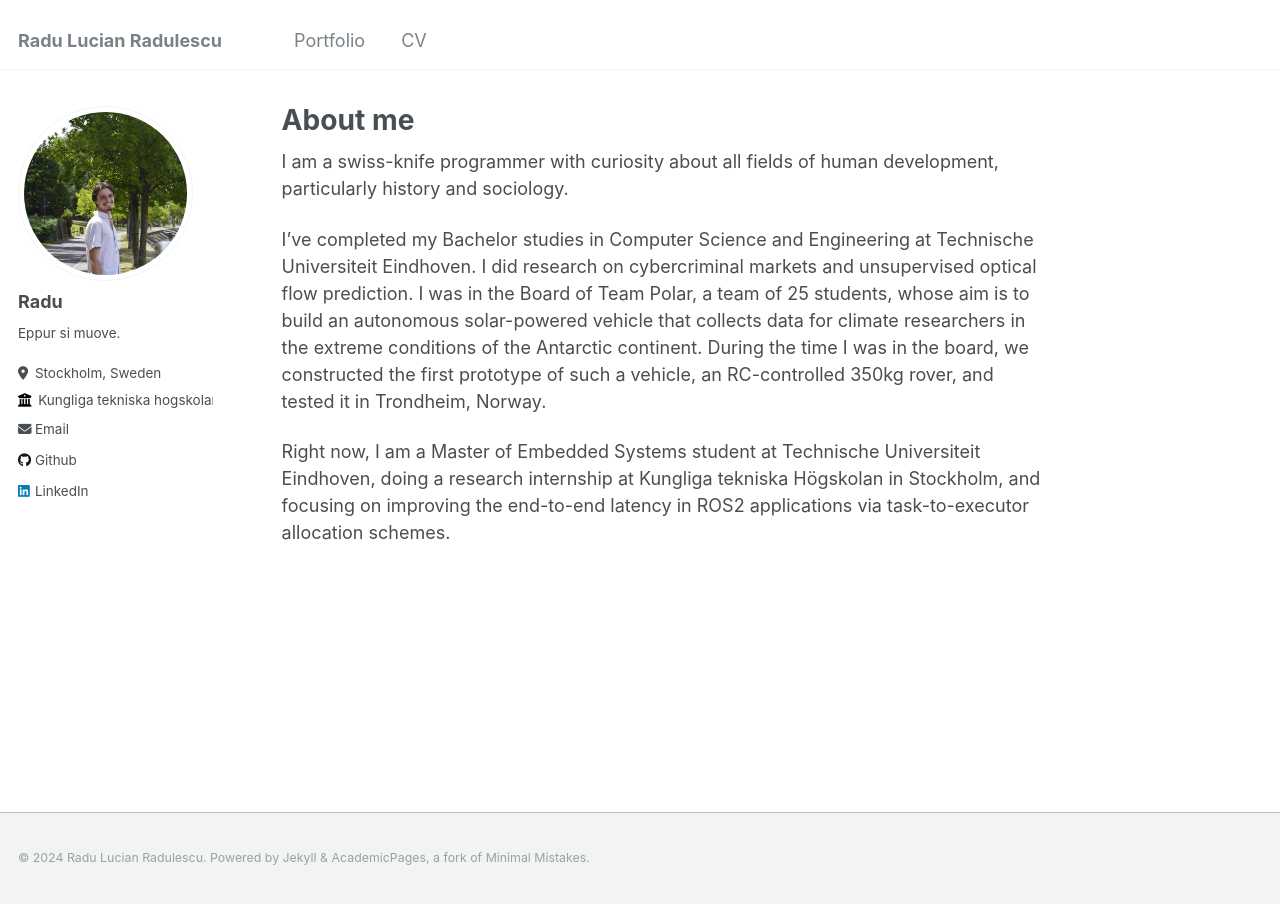
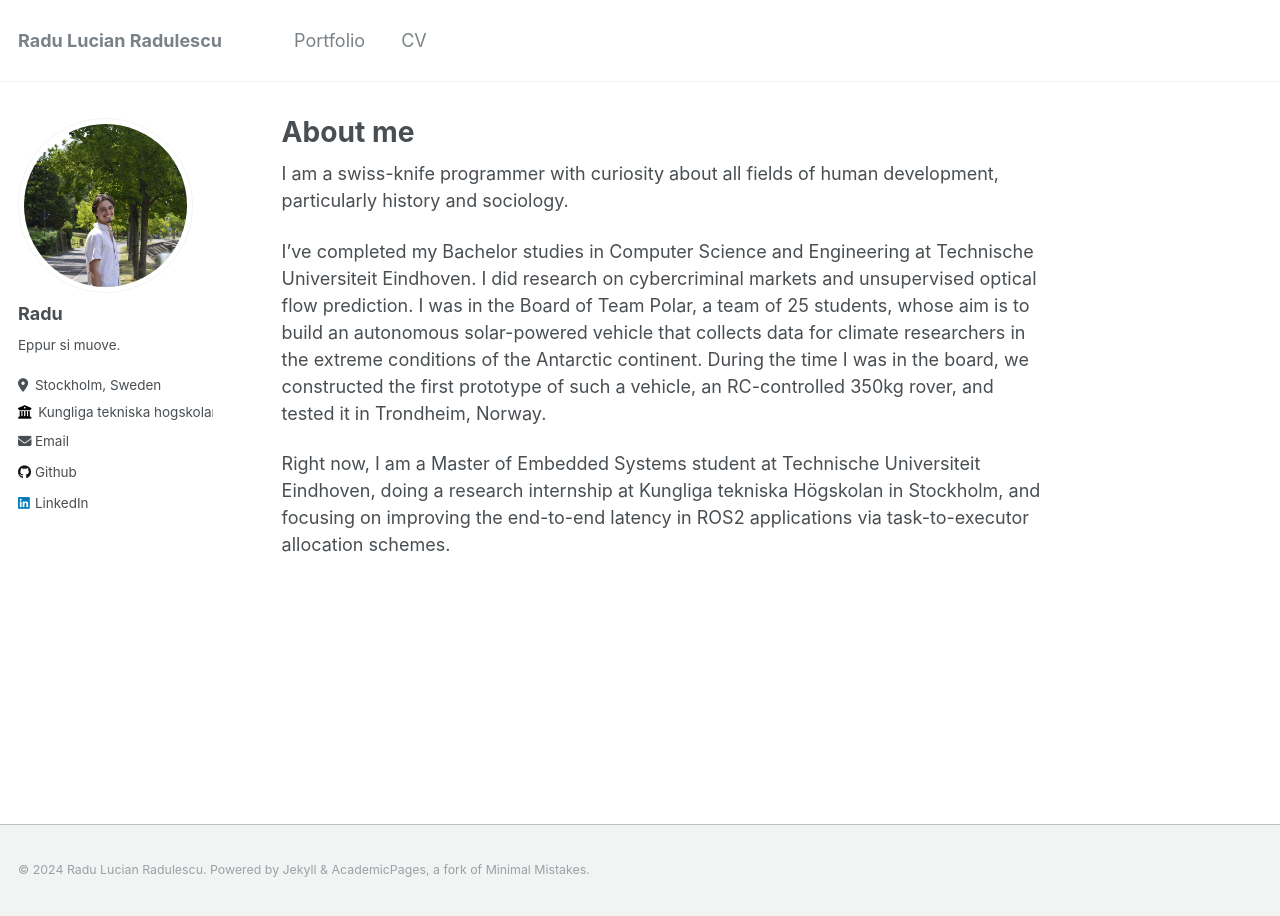
Before and after one commit to RaduLucianR/radulucianr.github.io, a Jekyll site: the page built from _pages/about.md, in a window 1280 px wide. Built offline with Jekyll 4.4.1, drawn with Linux system fonts in a browser that asks for light colours.

Commit message:
Update _variables.scss

```diff
--- a/_sass/_variables.scss
+++ b/_sass/_variables.scss
@@ -43,7 +43,7 @@ $type-size-7                : 0.6875em; // ~11px
 $type-size-8                : 0.625em;  // ~10px
 
 /* masthead properties */
-$masthead-height            : 70px;
+$masthead-height            : 82px;
 
 /* Sidebar properties */
 $sidebar-screen-min-width   : 1024px;
```
